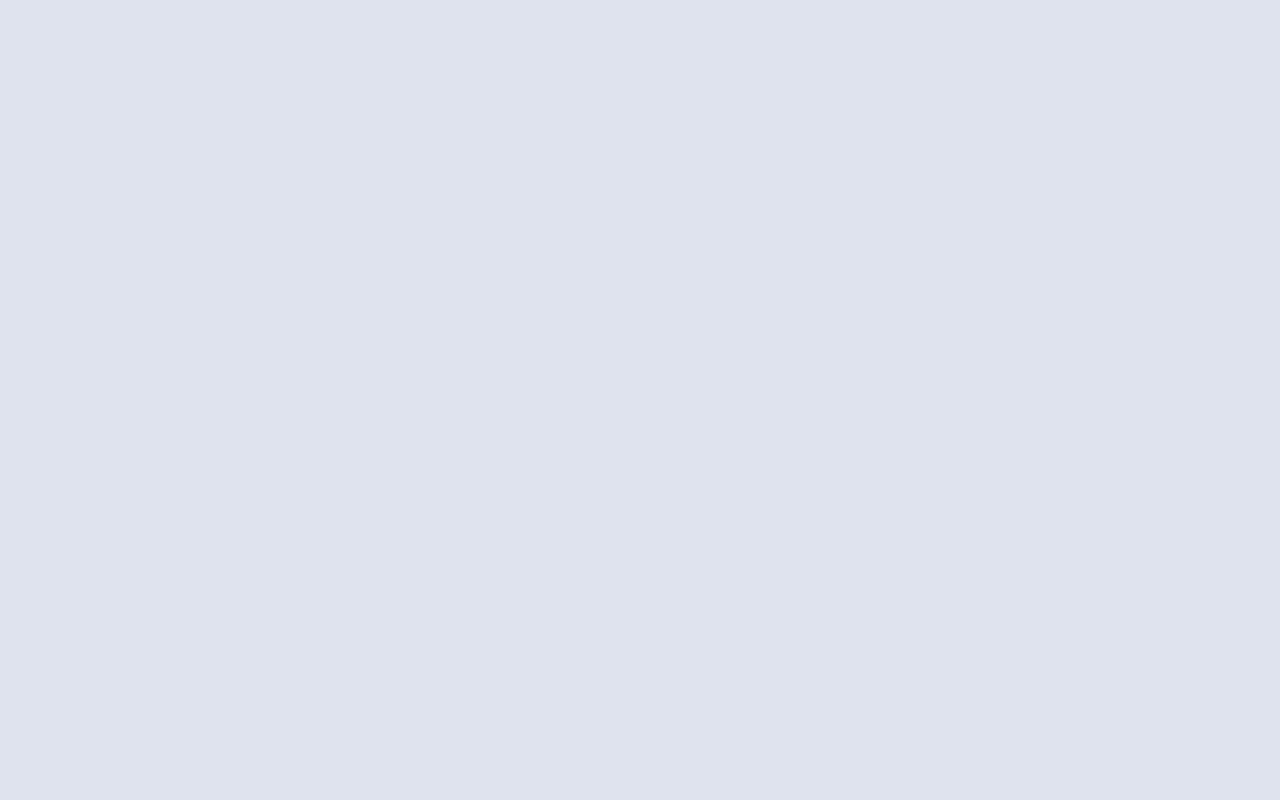
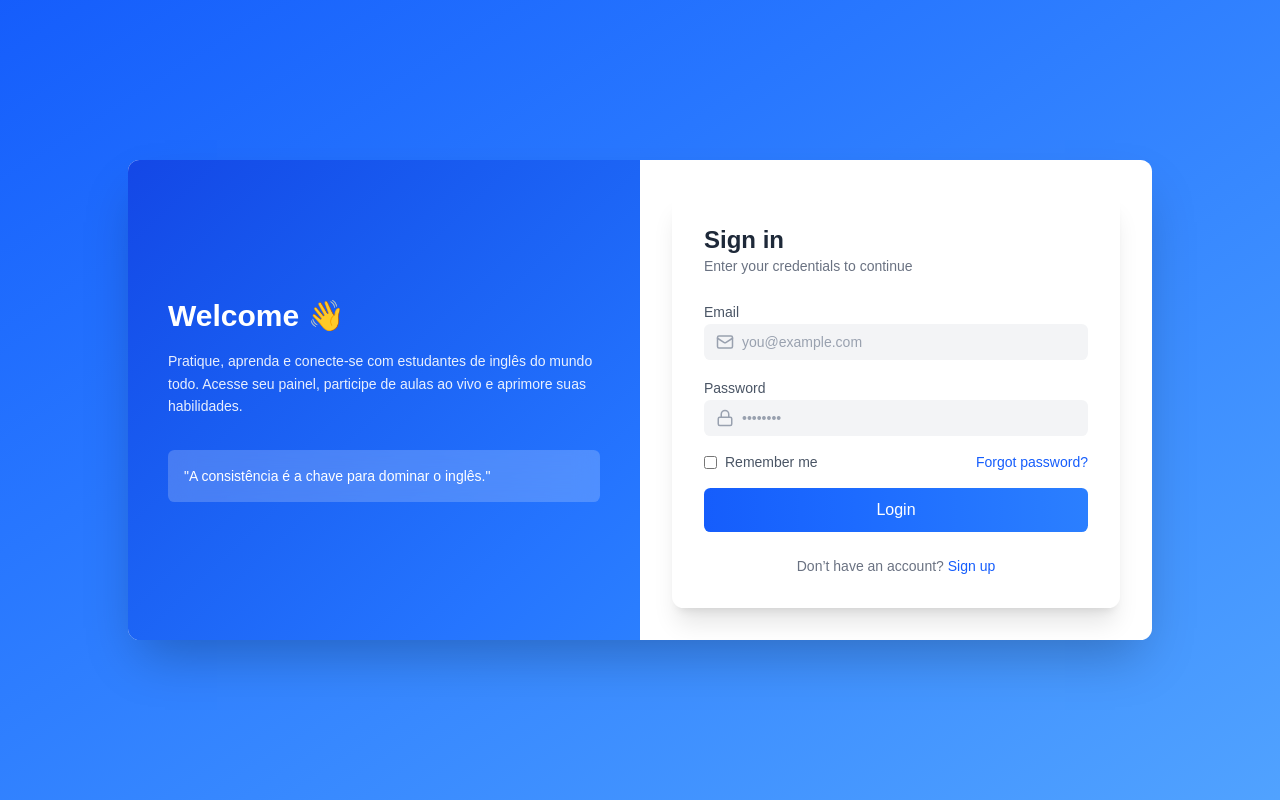
Before and after one commit to GeymersonCamara/Agendador-de-Tarefas, a React (Vite) app: page /login in a window 1280 px wide. Before the commit this address had no page. Built offline with nearby package versions, Linux system fonts and the light colour scheme.

Commit message:
adição da tela de login.

```diff
--- a/index.html
+++ b/index.html
@@ -4,7 +4,7 @@
     <meta charset="UTF-8" />
     <link rel="icon" type="image/svg+xml" href="/favicon.svg" />
     <meta name="viewport" content="width=device-width, initial-scale=1.0" />
-    <title>agendador</title>
+    <title>Bloob</title>
   </head>
   <body>
     <div id="root"></div>
--- a/src/main.tsx
+++ b/src/main.tsx
@@ -4,6 +4,7 @@ import './index.css'
 import { Home } from "./pages/home";
 import { BrowserRouter, Route, Routes } from "react-router-dom";
 import { Forum } from "./pages/forum";
+import { Login } from "./pages/login";
 
 ReactDOM.createRoot(document.getElementById('root') as HTMLElement).render(
   <React.StrictMode>
@@ -11,6 +12,7 @@ ReactDOM.createRoot(document.getElementById('root') as HTMLElement).render(
       <Routes>
         <Route path="/" element={<Home />} />
         <Route path="/forum" element={<Forum />} />
+        <Route path="/login" element={<Login />} />
       </Routes>
     </BrowserRouter>
   </React.StrictMode>
--- /dev/null
+++ b/src/pages/login.tsx
@@ -0,0 +1,182 @@
+import React, { useState } from "react";
+import { Mail, Lock, Loader2 } from "lucide-react";
+
+/**
+ * Tipagens
+ */
+interface InputProps {
+  label: string;
+  type: string;
+  placeholder: string;
+  icon: React.ReactNode;
+  value: string;
+  onChange: (value: string) => void;
+}
+
+interface ButtonProps {
+  text: string;
+  loading?: boolean;
+}
+
+/**
+ * Input Component
+ */
+function InputField({
+  label,
+  type,
+  placeholder,
+  icon,
+  value,
+  onChange,
+}: InputProps) {
+  return (
+    <div className="w-full space-y-1">
+      <label className="text-sm font-medium text-gray-600">{label}</label>
+
+      <div className="flex items-center gap-2 bg-gray-100 rounded-lg px-3 py-2 focus-within:ring-2 focus-within:ring-blue-500 transition">
+        <div className="text-gray-400">{icon}</div>
+
+        <input
+          type={type}
+          placeholder={placeholder}
+          value={value}
+          onChange={(e) => onChange(e.target.value)}
+          className="bg-transparent outline-none w-full text-sm text-gray-700 placeholder-gray-400"
+        />
+      </div>
+    </div>
+  );
+}
+
+/**
+ * Button Component
+ */
+function PrimaryButton({ text, loading }: ButtonProps) {
+  return (
+    <button
+      type="submit"
+      className="w-full flex items-center justify-center gap-2 bg-gradient-to-r from-blue-600 to-blue-500 text-white py-2.5 rounded-lg font-medium hover:opacity-90 transition"
+    >
+      {loading && <Loader2 className="animate-spin" size={18} />}
+      {text}
+    </button>
+  );
+}
+
+/**
+ * Card Container
+ */
+function Card({ children }: { children: React.ReactNode }) {
+  return (
+    <div className="bg-white shadow-xl rounded-2xl p-8 w-full max-w-md">
+      {children}
+    </div>
+  );
+}
+
+/**
+ * Main Component
+ */
+export function Login() {
+  const [email, setEmail] = useState<string>("");
+  const [password, setPassword] = useState<string>("");
+  const [loading, setLoading] = useState<boolean>(false);
+
+  const handleSubmit: React.FormEventHandler<HTMLFormElement> = (e) => {
+  e.preventDefault();
+  setLoading(true);
+
+  setTimeout(() => {
+    setLoading(false);
+    console.log({ email, password });
+  }, 1500);
+};
+
+  return (
+    <div className="min-h-screen flex items-center justify-center bg-gradient-to-br from-blue-600 to-blue-400 px-4">
+      {/* Container */}
+      <div className="grid md:grid-cols-2 bg-white rounded-2xl shadow-2xl overflow-hidden max-w-5xl w-full">
+
+        {/* Left Side (Branding) */}
+        <div className="hidden md:flex flex-col justify-center p-10 bg-gradient-to-br from-blue-700 to-blue-500 text-white">
+          <h1 className="text-3xl font-bold mb-4">
+            Welcome 👋
+          </h1>
+
+          <p className="text-sm opacity-90 leading-relaxed">
+            Pratique, aprenda e conecte-se com estudantes de inglês do mundo todo.
+            Acesse seu painel, participe de aulas ao vivo e aprimore suas habilidades.
+          </p>
+
+          <div className="mt-8">
+            <div className="bg-white/20 backdrop-blur-md rounded-lg p-4 text-sm">
+              "A consistência é a chave para dominar o inglês."
+            </div>
+          </div>
+        </div>
+
+        {/* Right Side (Form) */}
+        <div className="flex items-center justify-center p-8">
+          <Card>
+            <div className="space-y-6">
+              {/* Header */}
+              <div>
+                <h2 className="text-2xl font-semibold text-gray-800">
+                  Sign in
+                </h2>
+                <p className="text-sm text-gray-500">
+                  Enter your credentials to continue
+                </p>
+              </div>
+
+              {/* Form */}
+              <form onSubmit={handleSubmit} className="space-y-4">
+                <InputField
+                  label="Email"
+                  type="email"
+                  placeholder="you@example.com"
+                  icon={<Mail size={18} />}
+                  value={email}
+                  onChange={setEmail}
+                />
+
+                <InputField
+                  label="Password"
+                  type="password"
+                  placeholder="••••••••"
+                  icon={<Lock size={18} />}
+                  value={password}
+                  onChange={setPassword}
+                />
+
+                <div className="flex items-center justify-between text-sm">
+                  <label className="flex items-center gap-2 text-gray-600">
+                    <input type="checkbox" className="accent-blue-600" />
+                    Remember me
+                  </label>
+
+                  <button
+                    type="button"
+                    className="text-blue-600 hover:underline"
+                  >
+                    Forgot password?
+                  </button>
+                </div>
+
+                <PrimaryButton text="Login" loading={loading} />
+              </form>
+
+              {/* Footer */}
+              <div className="text-sm text-center text-gray-500">
+                Don’t have an account?{" "}
+                <button className="text-blue-600 font-medium hover:underline">
+                  Sign up
+                </button>
+              </div>
+            </div>
+          </Card>
+        </div>
+      </div>
+    </div>
+  );
+}
```
